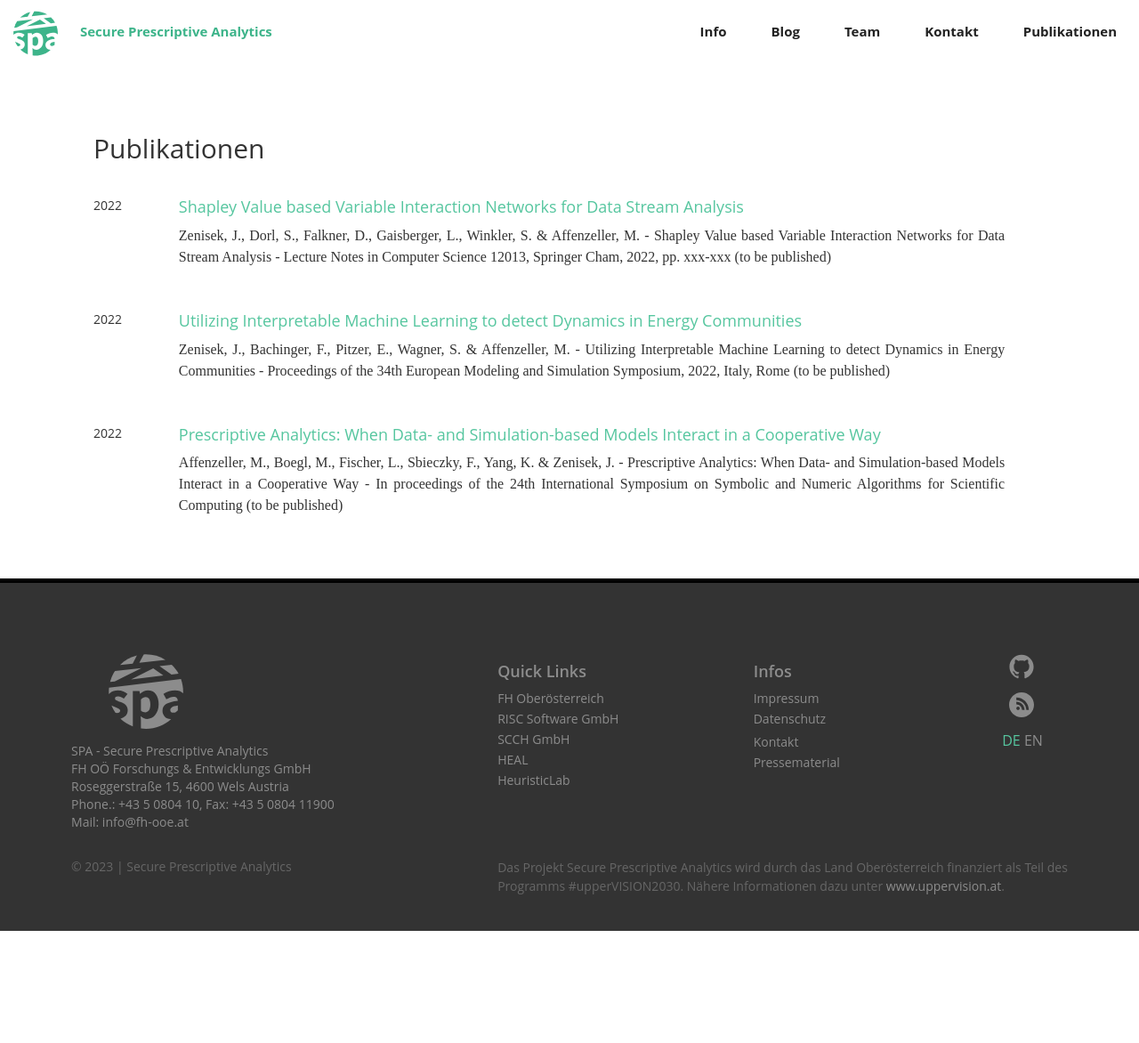
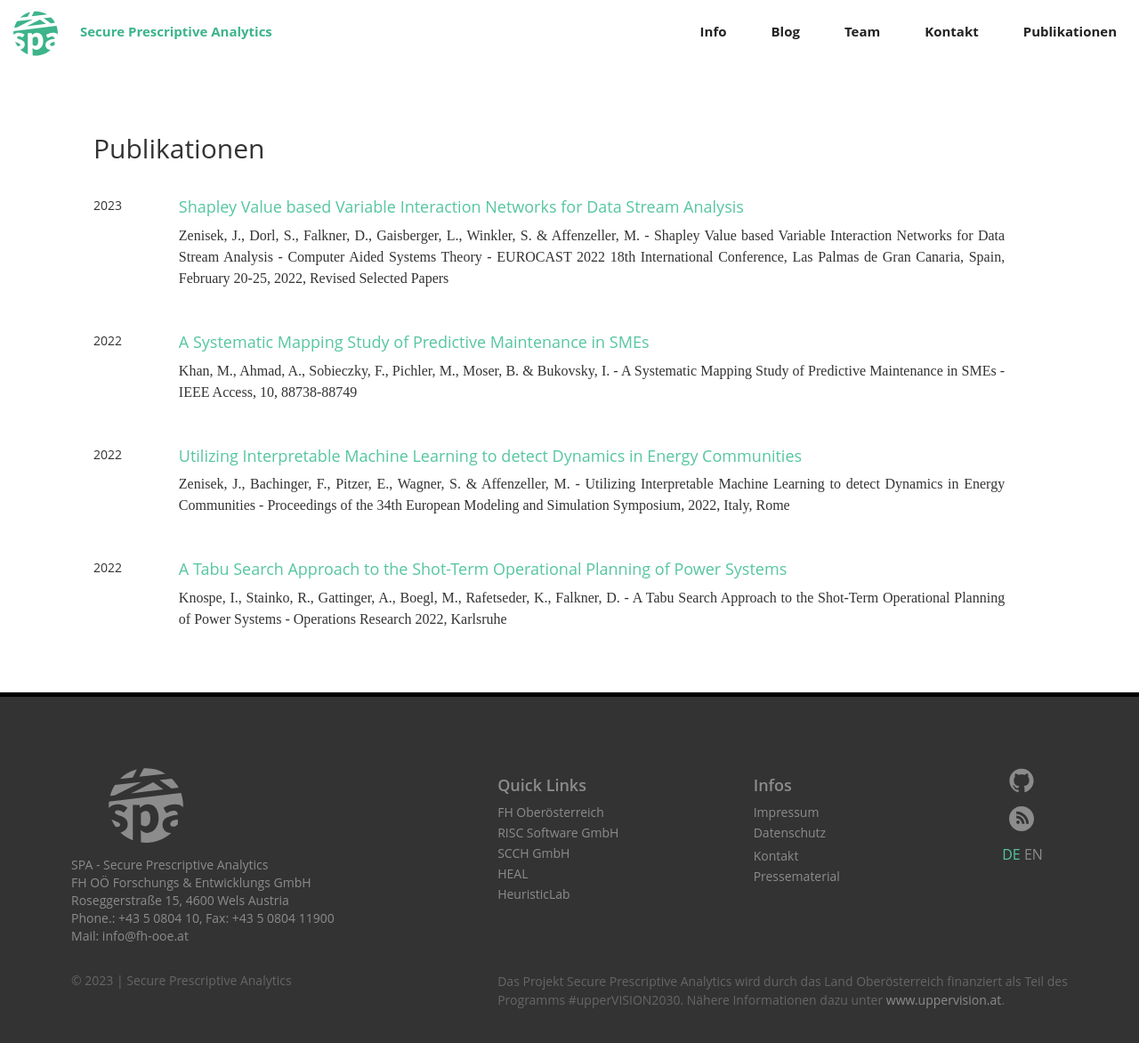
Before and after one commit to prescriptiveanalytics/secureprescriptiveanalytics.github.io, a Jekyll site: the page built from pages/de/publications.html, in a window 1280 px wide and 1174 px high. Shown: the whole window at 89% size. Built offline with Jekyll 4.4.1, drawn with Linux system fonts in a browser that asks for light colours; nearby versions of some CDN libraries; some web fonts are replaced; comment, search, counter and statistics services are not loaded.

Commit message:
updated publications

```diff
--- a/_data/publications.yml
+++ b/_data/publications.yml
@@ -1,23 +1,39 @@
-  - id: affenzeller2022prescriptive
+  # - id: affenzeller2023prescriptive
+  #   year: 2023
+  #   title: "Prescriptive Analytics: When Data- and Simulation-based Models Interact in a Cooperative Way"
+  #   authors: Affenzeller, M., Boegl, M., Fischer, L., Sbieczky, F., Yang, K. & Zenisek, J.
+  #   publisher: In proceedings of the 24th International Symposium on Symbolic and Numeric Algorithms for Scientific Computing (to be published)
+  #   abstract: Business analytics is an extensive use of data acquired from diverse sources, statistical and quantitative analysis, explainable and predictive models, and fact-based management to make better strategic decisions for different stakeholders. To be able to model complex systems holistically in such a way that they can be fed into an efficient simulation-based optimization in the sense of prescriptive analytics, approaches and solutions that go beyond state-of-the-art are required. This paper introduces the basic technologies used in prescriptive analytics and proposes secure prescriptive analytics (SPA) that is based on component-based hierarchical modeling and dynamic optimization. Each element under the SPA framework is defined and illustrated by an example of production plan optimization.
+  #   link: /
+
+  - id: zenisek2023shapley
+    year: 2023
+    title: Shapley Value based Variable Interaction Networks for Data Stream Analysis
+    authors: Zenisek, J., Dorl, S., Falkner, D., Gaisberger, L., Winkler, S. & Affenzeller, M.
+    publisher: Computer Aided Systems Theory - EUROCAST 2022 18th International Conference, Las Palmas de Gran Canaria, Spain, February 20-25, 2022, Revised Selected Papers
+    abstract: The current development of today's production industry towards seamless sensor-based monitoring is paving the way for concepts such as Predictive Maintenance. By this means, the condition of plants and products in future production lines will be continuously analyzed with the objective to predict any kind of breakdown and trigger preventing actions proactively. Such ambitious predictions are commonly performed with support of machine learning algorithms. In this work, we utilize these algorithms to model complex systems, such as production plants, by focussing on their variable interactions. The core of this contribution is a sliding window based algorithm, designed to detect changes of the identified interactions, which might indicate beginning malfunctions in the context of a monitored production plant. Besides a detailed description of the algorithm, we present results from experiments with a synthetic dynamical system, simulating stable and drifting system behavior.
+    link: https://link.springer.com/chapter/10.1007/978-3-031-25312-6_15
+
+  - id: knospe2022atabu
     year: 2022
-    title: "Prescriptive Analytics: When Data- and Simulation-based Models Interact in a Cooperative Way"
-    authors: Affenzeller, M., Boegl, M., Fischer, L., Sbieczky, F., Yang, K. & Zenisek, J.
-    publisher: In proceedings of the 24th International Symposium on Symbolic and Numeric Algorithms for Scientific Computing (to be published)
-    abstract: Business analytics is an extensive use of data acquired from diverse sources, statistical and quantitative analysis, explainable and predictive models, and fact-based management to make better strategic decisions for different stakeholders. To be able to model complex systems holistically in such a way that they can be fed into an efficient simulation-based optimization in the sense of prescriptive analytics, approaches and solutions that go beyond state-of-the-art are required. This paper introduces the basic technologies used in prescriptive analytics and proposes secure prescriptive analytics (SPA) that is based on component-based hierarchical modeling and dynamic optimization. Each element under the SPA framework is defined and illustrated by an example of production plan optimization.
-    link: /
+    title: A Tabu Search Approach to the Shot-Term Operational Planning of Power Systems
+    authors: Knospe, I., Stainko, R., Gattinger, A., Boegl, M., Rafetseder, K., Falkner, D.
+    publisher: Operations Research 2022, Karlsruhe
+    abstract:
+    link: https://www.or2022.de/img/Conference_Booklet_OR2022.pdf
 
   - id: zenisek2022utilizing
     year: 2022
     title: Utilizing Interpretable Machine Learning to detect Dynamics in Energy Communities
     authors: Zenisek, J., Bachinger, F., Pitzer, E., Wagner, S. & Affenzeller, M.
-    publisher: Proceedings of the 34th European Modeling and Simulation Symposium, 2022, Italy, Rome (to be published)
+    publisher: Proceedings of the 34th European Modeling and Simulation Symposium, 2022, Italy, Rome
     abstract: With the growing use of machine learning models in many critical domains, research regarding making these models, as well as their predictions, more explainable has intensified in the last few years. In this paper, we present extensions to the machine learning based data mining technique Variable Interaction Networks (VIN), to integrate existing domain knowledge and thus, enable more meaningful analysis. Several tests on data from a case study concerned with long-term monitored photovoltaic systems, verify the feasibility of our approach to provide valuable, human-interpretable insights. In particular, we show the successful application of root-cause detection in scenarios with changing system conditions.
-    link: /
+    link: https://www.researchgate.net/publication/368477809_Utilizing_Interpretable_Machine_Learning_to_detect_Dynamics_in_Energy_Communities
 
-  - id: zenisek2022shapley
+  - id: khan2022systematic
     year: 2022
-    title: Shapley Value based Variable Interaction Networks for Data Stream Analysis
-    authors: Zenisek, J., Dorl, S., Falkner, D., Gaisberger, L., Winkler, S. & Affenzeller, M.
-    publisher: Lecture Notes in Computer Science 12013, Springer Cham, 2022, pp. xxx-xxx (to be published)
-    abstract: The current development of today's production industry towards seamless sensor-based monitoring is paving the way for concepts such as Predictive Maintenance. By this means, the condition of plants and products in future production lines will be continuously analyzed with the objective to predict any kind of breakdown and trigger preventing actions proactively. Such ambitious predictions are commonly performed with support of machine learning algorithms. In this work, we utilize these algorithms to model complex systems, such as production plants, by focussing on their variable interactions. The core of this contribution is a sliding window based algorithm, designed to detect changes of the identified interactions, which might indicate beginning malfunctions in the context of a monitored production plant. Besides a detailed description of the algorithm, we present results from experiments with a synthetic dynamical system, simulating stable and drifting system behavior.
-    link: /
+    title: A Systematic Mapping Study of Predictive Maintenance in SMEs
+    authors: Khan, M., Ahmad, A., Sobieczky, F., Pichler, M., Moser, B. & Bukovsky, I.
+    publisher: IEEE Access, 10, 88738-88749
+    abstract:
+    link: https://ieeexplore.ieee.org/abstract/document/9864153
```
